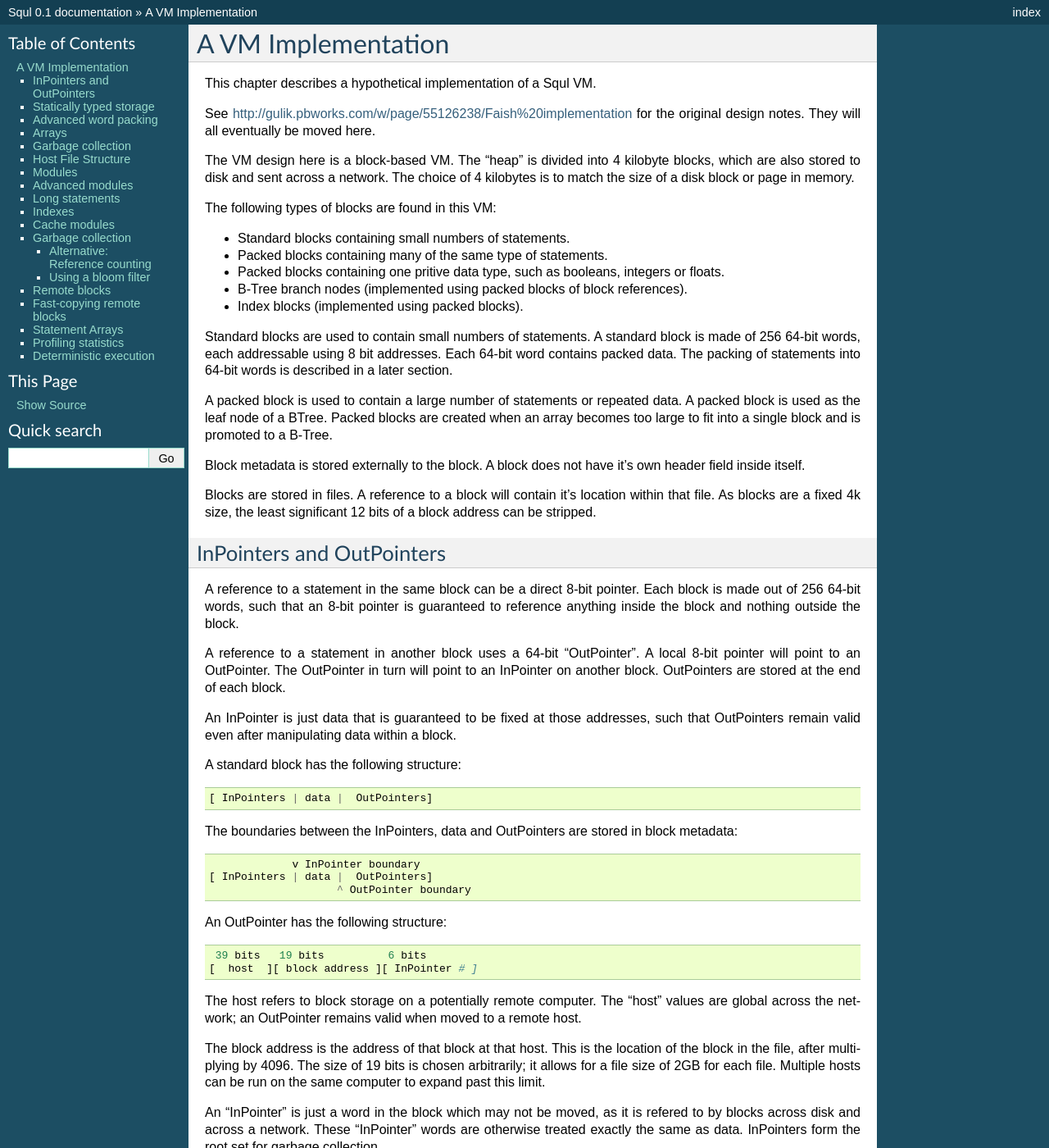
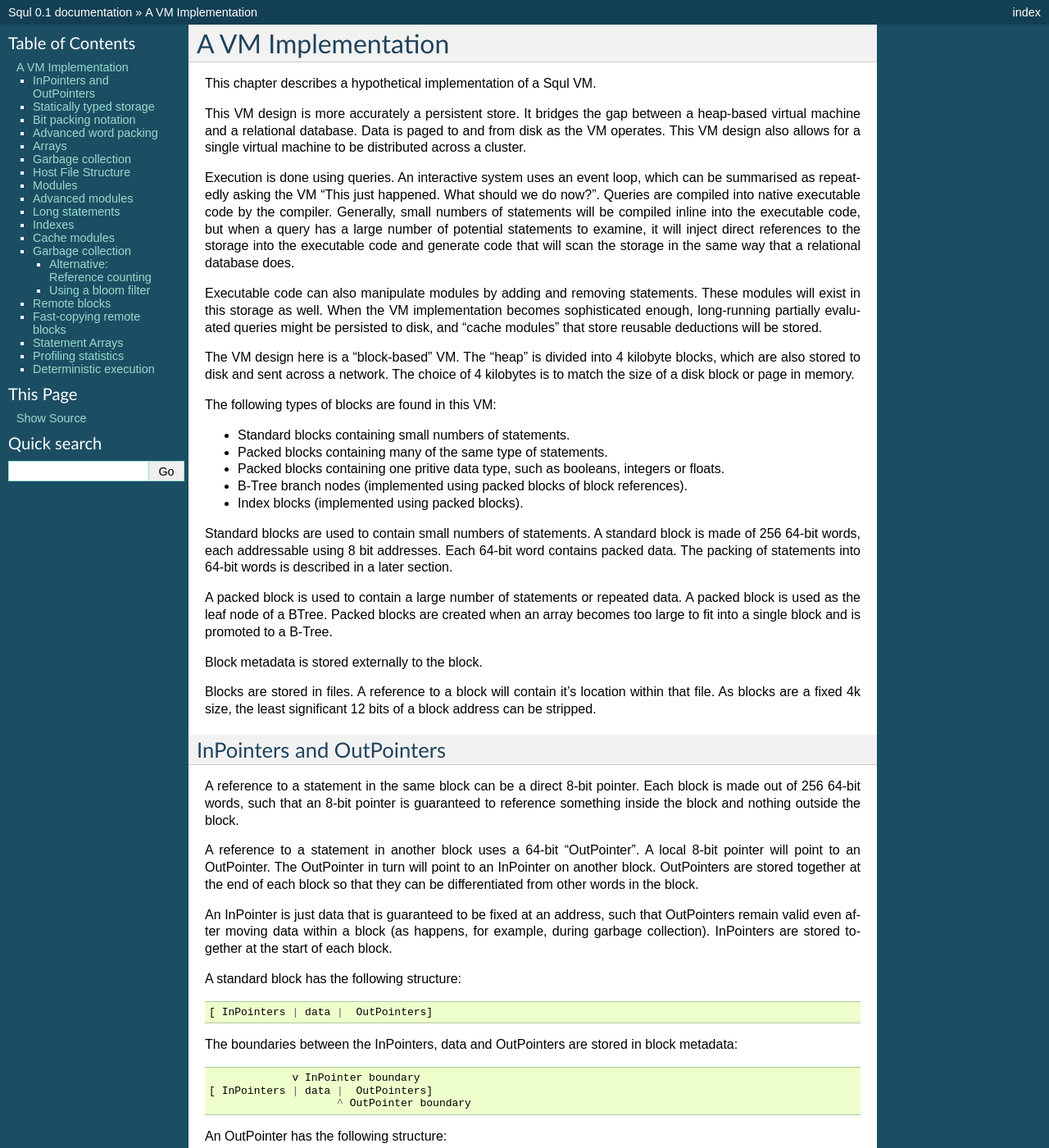
Before and after one commit to mikevdg/faish, a Sphinx documentation site: the page built from doc/notes/implementation.rst, in a window 1280 px wide and 1400 px high. Shown: the whole window at 82% size. Built offline with Sphinx 7.4.7, drawn with Linux system fonts in a browser that asks for light colours; some of the changed text lies outside the part shown.

Commit message:
Fleshed out the intro.

```diff
--- a/doc/notes/implementation.rst
+++ b/doc/notes/implementation.rst
@@ -3,9 +3,13 @@ A VM Implementation
 
 This chapter describes a hypothetical implementation of a Squl VM.
 
-See http://gulik.pbworks.com/w/page/55126238/Faish%20implementation for the original design notes. They will all eventually be moved here.
+This VM design is more accurately a persistent store. It bridges the gap between a heap-based virtual machine and a relational database. Data is paged to and from disk as the VM operates. This VM design also allows for a single virtual machine to be distributed across a cluster.
 
-The VM design here is a block-based VM. The "heap" is divided into 4 kilobyte blocks, which are also stored to disk and sent across a network. The choice of 4 kilobytes is to match the size of a disk block or page in memory.
+Execution is done using queries. An interactive system uses an event loop, which can be summarised as repeatedly asking the VM "This just happened. What should we do now?". Queries are compiled into native executable code by the compiler. Generally, small numbers of statements will be compiled inline into the executable code, but when a query has a large number of potential statements to examine, it will inject direct references to the storage into the executable code and generate code that will scan the storage in the same way that a relational database does.
+
+Executable code can also manipulate modules by adding and removing statements. These modules will exist in this storage as well. When the VM implementation becomes sophisticated enough, long-running partially evaluated queries might be persisted to disk, and "cache modules" that store reusable deductions will be stored.
+
+The VM design here is a "block-based" VM. The "heap" is divided into 4 kilobyte blocks, which are also stored to disk and sent across a network. The choice of 4 kilobytes is to match the size of a disk block or page in memory.
 
 The following types of blocks are found in this VM:
 
@@ -19,18 +23,18 @@ Standard blocks are used to contain small numbers of statements. A standard bloc
 
 A packed block is used to contain a large number of statements or repeated data. A packed block is used as the leaf node of a BTree. Packed blocks are created when an array becomes too large to fit into a single block and is promoted to a B-Tree.
 
-Block metadata is stored externally to the block. A block does not have it's own header field inside itself.
+Block metadata is stored externally to the block.
 
 Blocks are stored in files. A reference to a block will contain it's location within that file. As blocks are a fixed 4k size, the least significant 12 bits of a block address can be stripped.
 
 InPointers and OutPointers
 --------------------------
 
-A reference to a statement in the same block can be a direct 8-bit pointer. Each block is made out of 256 64-bit words, such that an 8-bit pointer is guaranteed to reference anything inside the block and nothing outside the block.
+A reference to a statement in the same block can be a direct 8-bit pointer. Each block is made out of 256 64-bit words, such that an 8-bit pointer is guaranteed to reference something inside the block and nothing outside the block.
 
-A reference to a statement in another block uses a 64-bit "OutPointer". A local 8-bit pointer will point to an OutPointer. The OutPointer in turn will point to an InPointer on another block. OutPointers are stored at the end of each block.
+A reference to a statement in another block uses a 64-bit "OutPointer". A local 8-bit pointer will point to an OutPointer. The OutPointer in turn will point to an InPointer on another block. OutPointers are stored together at the end of each block so that they can be differentiated from other words in the block.
 
-An InPointer is just data that is guaranteed to be fixed at those addresses, such that OutPointers remain valid even after manipulating data within a block.
+An InPointer is just data that is guaranteed to be fixed at an address, such that OutPointers remain valid even after moving data within a block (as happens, for example, during garbage collection). InPointers are stored together at the start of each block.
 
 A standard block has the following structure::
 
@@ -67,7 +70,9 @@ Given an example type declaration::
 
 An integer is 32 bits, and a string would be a reference to an array of bytes. This statement can be packed into a 64-bit word as::
 
-    [ age, 32 bits ][ name, 8 bit reference ][ 24 bits unused ]
+    0  [ age uint32 ][ name-> string ]
+
+In the example above, we see an unsigned integer of 32 bits and a reference of 8 bits. This means that 24 bits of the word are unused.
 
 Now if we have the following type declaration::
 
@@ -75,13 +80,13 @@ Now if we have the following type declaration::
 
 This can be packed as, with both references pointing to persons:
 
-    [ 8 bit reference ][ 8 bit reference ] [ 56 bits unused ].
+    [ father-> person ][ of-> person ]
 
 When we want to extract data, we know the type of each word based on the pointer to that word. Every pointer in the VM has a type in this manner.
 
 Stored elements in a 64-bit packed word can be:
 
-* References, 8 bits pointing to something else in the block.
+* Typed references, 8 bits pointing to either another word or an OutPointer.
 * Primitive types (bool, byte, int, float etc).
 * Deciders, N bits, determining what the type of the following data is.
 
@@ -89,9 +94,61 @@ All the other types the VM needs can be defined in terms of these elements. Type
 
 A "decider" is a small number of bits that determine what the type of the rest of the data in that word is. This occurs when there are multiple options for the type of an element. For example, an "Animal" might be a dog or a cat, so a leading bit would inform the VM that the following data is of format "dog" or format "cat". Deciders should be encoded using the fewest number of bits required, such that compiled code can have a jump table of every possible case to allow for throwing errors for invalid deciding values. Deciders are basically just enums.
 
-One detail to remember about deciders is that as a module is modified with new types, existing deciders might need to be made of more bits. A solution for this is to have multiple bit packing recipes for the same type of statement.
+One detail to remember about deciders is that as a module is modified with new types, existing deciders might need to be made of more bits. A solution for this is to have multiple packing recipes for the same type of statement.
 
 The VM then knows, starting from a root set of elements of precoded types, what the type of everything other binary bit in the storage is by following the type system. In this way, object headers are not required, and compiled code can make assumptions about the structure of data.
+
+Bit packing notation
+--------------------
+
+This document uses the following format for displaying the format of packed words.
+
+Given the following example::
+
+    a. :: [ cat name (type string) age (type integer) ]  (type pet).
+    b. :: [ dog (type dogLabour) name (type string) ] (type dog).
+    c. :: dog inherits pet.
+    d. :: [ workingDog ]  (type dogLabour).
+    e. :: [ petDog ]  (type dogLabour).
+
+This can be encoded as::
+
+    a  [decider "0"][-> string][uint32]
+    b  [decider "1"][-> dogLabour][-> string]
+    c
+    d  []
+    e  []
+
+So when we use these type definitions, e.g.::
+
+    cat name ["puss] age [+14].
+
+can be encoded as::
+
+    0 | 00 01 __ __ "14"
+    1 | "puss"
+
+Word 0 contains the decider, then a reference to the string, then the integer "14" encoded in 4 bytes. Word 1 contains the string "puss" encoded using a scheme that we have no yet specified. Here we align the 32-bit integer to a word boundary.
+
+::
+    dog petDog name ["fido].
+
+can be encoded as::
+
+    2 | 01 03 __ __ __ __ __ __
+    3 | __ __ __ __ __ __ __ __
+
+Word 2 contains the decider "1" and a referece to word 3. Word 3 is the atom (petDog). Atoms have no arguments but must still be referenced, so they just occupy address space with no data.
+
+In the notation above for bit packing, The first word (e.g. "a") is a convenient reference to the statement label. Each entry after that is a description of how bits are packed. These will be either:
+
+* `[<type>]`. This is an inline value. The number of bits is derived from it's type.
+* `[-> <type>]`. This is an 8-bit reference to a value of the given type.
+* `[decider "<value"]`. This is a decider with the given value.
+
+We borrow the type notation for primitive inline types from Rust. "uint32" is a 32-bit unsigned integer.
+
+
 
 Advanced word packing
 ---------------------
@@ -102,7 +159,6 @@ There is scope for many optimisations:
 * Nested statements can be flattened.
 * Statements can be given multiple different packings. For example, if a statements packs into 48 bits but not 64 bits, then multiple different packings can be created to pack four of those statements across three words.
 * Each packed section could be either inline data or a reference.
-
 
 Arrays
 -------
@@ -233,6 +289,8 @@ Block metadata is stored in the "root statement"::
 
 Modules
 -------------
+
+TODO: multiple version of modules? Copy-on-write?
 
 A module is an array of statements. A module might have a name. There are different types of modules::
 
```
Also changed, not shown: other parts of doc/notes/implementation.rst (+0 -1 lines).
